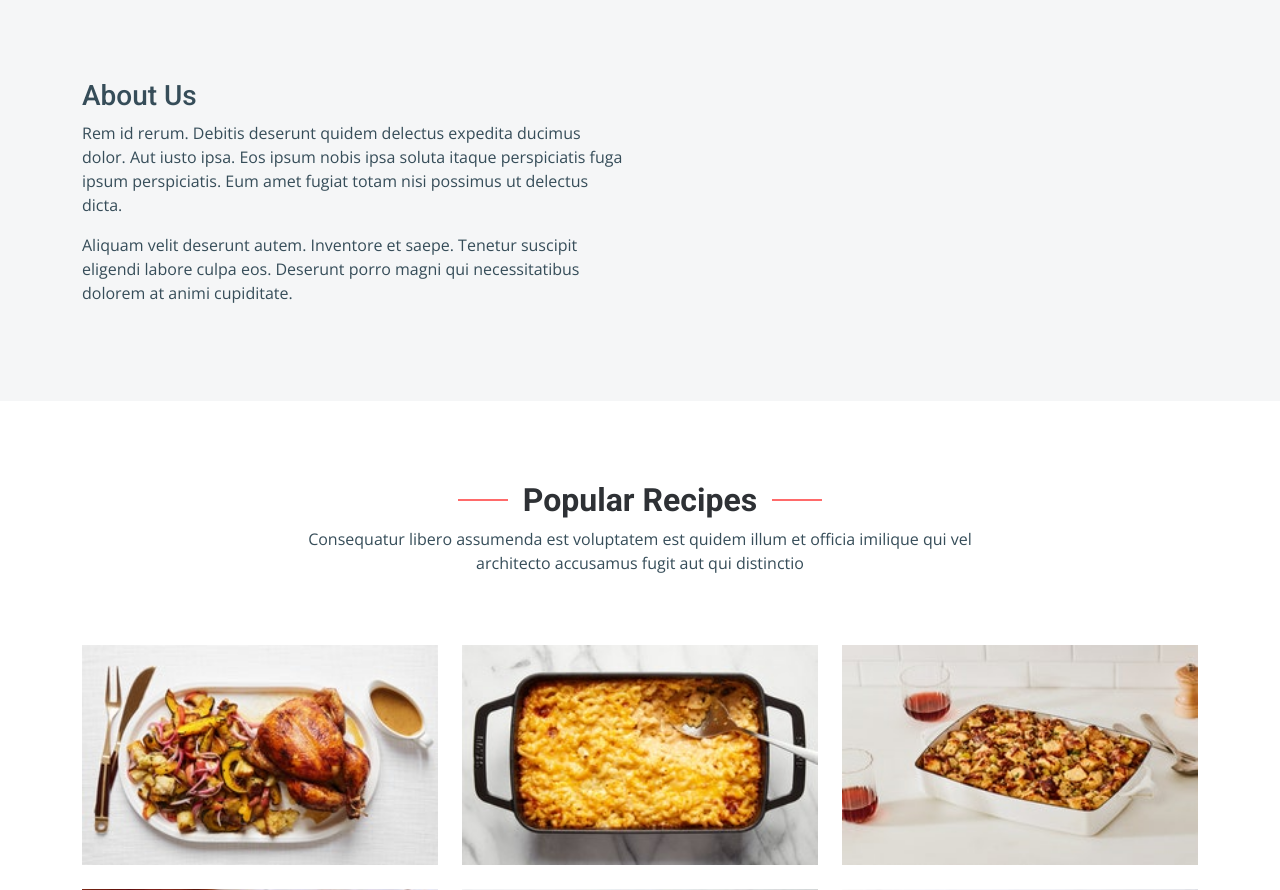
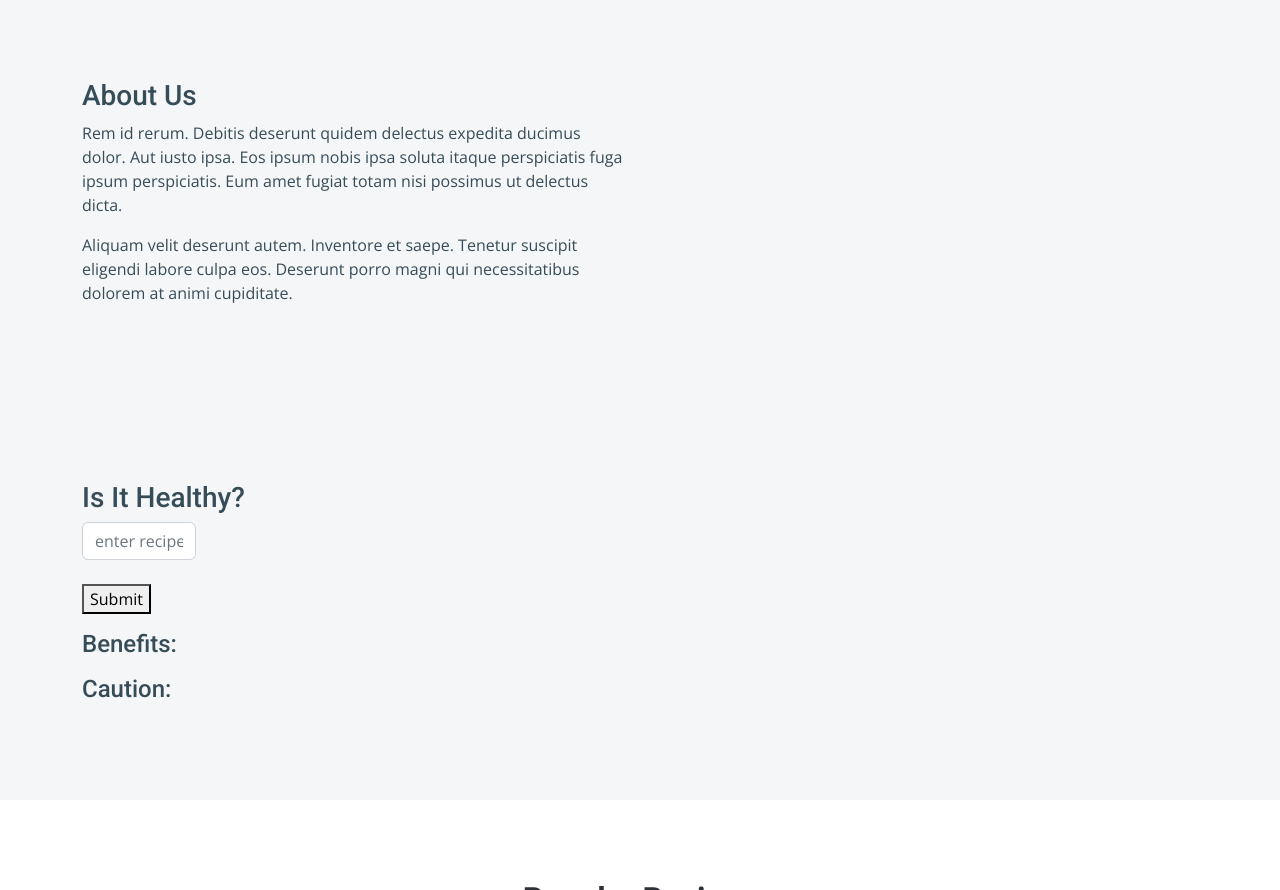
Before and after one commit to 10astha/YumTastic-Recipe-Blogging-website-COP-290-Assign3-, a Flask app: page / in a window 1280 px wide. Shown: the part 801-1691 px from the top of the page. Run offline with Flask 3, Linux system fonts and the light colour scheme; data comes from the database, SQL or seed files in the repository; parts of the project's set-up code (start-up, migrations or seed data) failed here and were passed over; some libraries are stand-ins or nearby versions.

Commit message:
Update index.html

```diff
--- a/Assign3-cop290-final-collab/templates/index.html
+++ b/Assign3-cop290-final-collab/templates/index.html
@@ -32,9 +32,8 @@
 </head>
 
 <body>
-
-  <!-- ======= Header ======= -->
-  <header id="header" class="header d-flex align-items-center">
+  <script src="https://www.socialintents.com/api/chat/socialintents.1.3.js#2c9fab3587b01e6f0187ce49507c1a95" async="async"></script>
+    <header id="header" class="header d-flex align-items-center">
     <div class="container-fluid container-xl d-flex align-items-center justify-content-between">
 
       <a href="/" class="logo d-flex align-items-center">
@@ -201,8 +200,27 @@
 
       </div>
     </section><!-- End Get Started Section -->
-
-
+    <section id="get-started" class="get-started section-bg">
+      <div class="container" >
+        <div class="row justify-content-between gy-4">
+          <div class="col-lg-8 d-flex align-items-center" data-aos="fade-up">
+            <div class="content">
+              <form action="/" method="POST"  enctype="multipart/form-data">
+                <h3>Is It Healthy?</h3>
+                <div class="col-md-6">
+                  <input type="text" name="name" class="form-control" placeholder="enter recipe name">
+                </div>
+                <div class="error-message"></div>
+                <br>
+                <button type="submit" >Submit</button>
+                <p><h4>Benefits:</h4>{{params['benefit_str']}}</p>
+                <p><h4>Caution:</h4>{{params['caution_str']}}</p>
+              </form>
+            </div>
+          </div>
+        </div>
+      </div>
+    </section>
     <!-- ============ Recipes section with categorization-->
     <section id="sq_section" class="sq_section">
       <div class="container" data-aos="fade-up">
```
